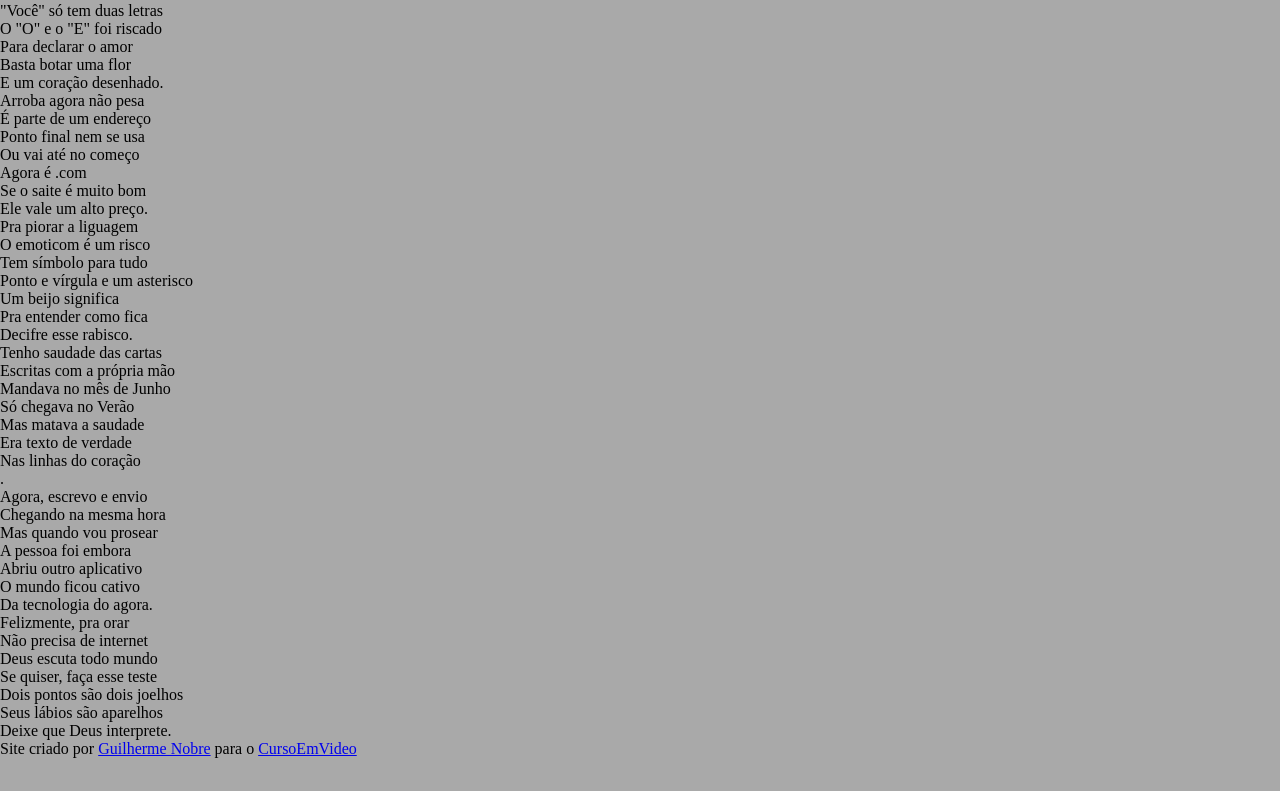
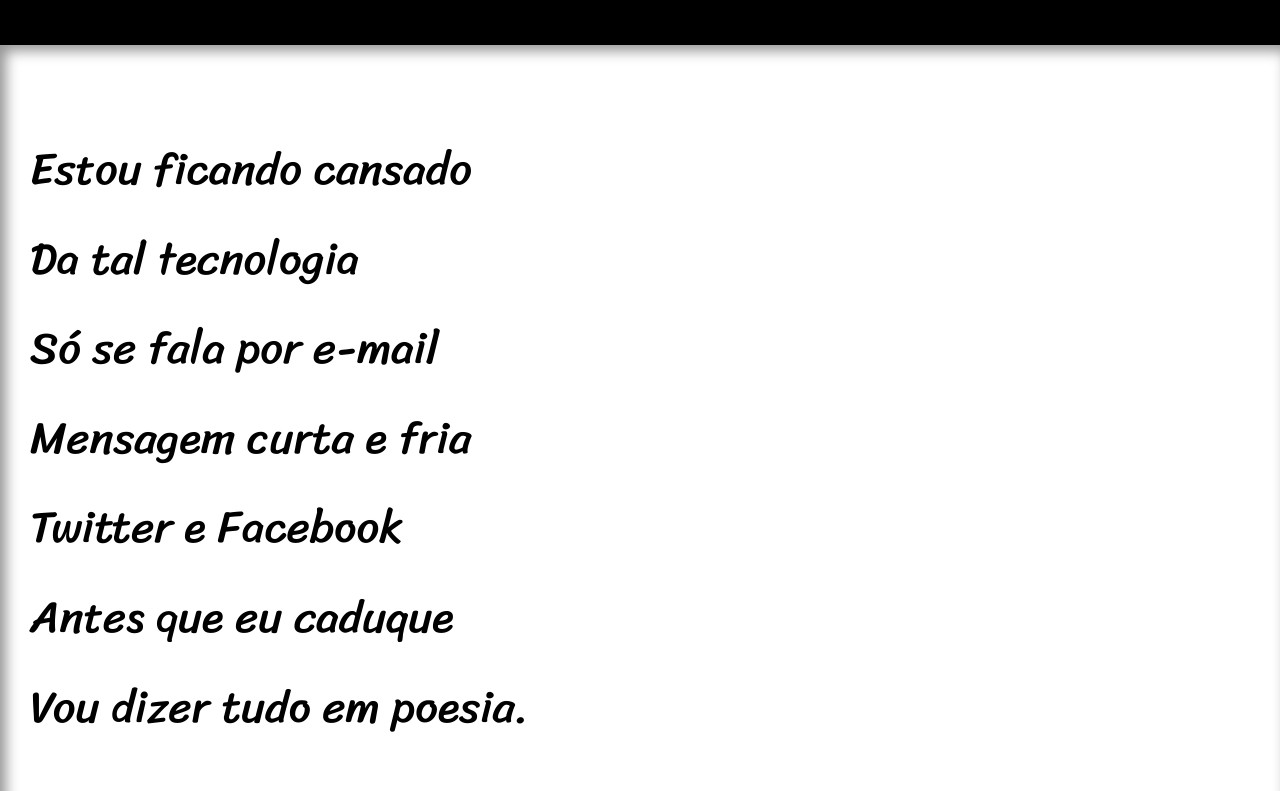
Before and after one commit to GuilhermeNobre06/projeto-cordel, a plain HTML site: page index.html in a window 1280 px wide. Shown: the part 215-1006 px from the top of the page. Before the commit the page ends 973 px from the top, so only its background shows below. Drawn offline with Linux system fonts and the light colour scheme; files that its build step writes are made by us from their sources.

Commit message:
estilos atualizados

```diff
--- a/estilo/style.css
+++ b/estilo/style.css
@@ -1,4 +1,12 @@
 @charset "UTF-8";
+
+@import url('https://fonts.googleapis.com/css2?family=Passion+One:wght@400;700;900&family=Sriracha&display=swap');
+
+:root{
+    --font1: Verdana, Geneva, Tahoma, sans-serif;
+    --font2: "Passion One", serif;
+    --font3: "Sriracha", serif;
+}
 
 *{
     margin: 0px;
@@ -8,9 +16,90 @@
 html, body{
     min-height: 100vh;
     background-color: darkgray;
+    font-family: var(--font1);
 }
 
 header{
     background-color: black;
     color: white;
+    text-align: center;
+    font-family: var(--font2);
 }
+
+header > h1 {
+    font-size: 10vw;
+    padding-top: 50px;
+    font-variant: small-caps;
+}
+
+header > p{
+    padding-bottom: 50px;
+}
+
+a{
+    color: white;
+    text-decoration: none;
+    font-weight: bold;
+}
+
+a:hover{
+    background-color: white;
+    color: black;
+    border-radius: 2px;
+    padding: 2px;
+    transition: 0.5s;
+}
+
+a::before{
+    content: '\00A0\1F517';
+    }
+
+section{
+    padding-top: 10vh;
+    padding-bottom: 10vh;
+    line-height: 2em;
+    padding-left: 30px;
+    font-family: var(--font3);
+    font-size: 3.5vw;
+}
+
+section > p{
+    padding-bottom: 2em;
+}
+
+section.normal{
+    background-color: white;
+    color: black;
+    box-shadow: inset 6px 6px 13px 0px rgba(0, 0, 0, 0.418);
+}
+
+section.imagem{
+    background-color: rgb(29, 29, 29);
+    color: white;
+    background-size: cover;
+    background-attachment: fixed;
+}
+
+section.imagem > p{
+    background-color: rgba(0, 0, 0, 0.541);
+    display: inline-block;
+    padding: 5px;
+    text-shadow: 1px 1px 0px black;
+}
+
+section#img01{
+    background-image: url(../imagens/background001.jpg);
+    background-position: right center;
+}
+
+section#img02{
+    background-image: url(../imagens/background002.jpg);
+    background-position: right center;
+}
+
+footer{
+    color: white;
+    background-color: black;
+    padding: 3px;
+    text-align: center;
+}
--- a/index.html
+++ b/index.html
@@ -4,12 +4,12 @@
     <meta charset="UTF-8">
     <meta name="viewport" content="width=device-width, initial-scale=1.0">
     <title>Cordel Moderno</title>
-    <link rel="stylesheet" href="style.css">
+    <link rel="stylesheet" href="estilo/style.css">
     <link rel="shortcut icon" href="imagens/favicon.ico" type="image/x-icon">
 </head>
 <body>
     <header>
-        <h1> CORDEL MODERNO</h1>
+        <h1> Cordel Moderno</h1>
         <p> por <a href="https://www.recantodasletras.com.br/poesias/3186743" target="_blank">Milton Duarte</a></p>
     </header>
 
@@ -27,7 +27,7 @@
     </section>
 
 
-    <section class="imagem">
+    <section class="imagem" id="img01">
         <p>
             Não é mais como era antes<br>
             É tudo abreviado<br>
@@ -63,7 +63,7 @@
     </section>
 
 
-    <section class="imagem">
+    <section class="imagem" id="img02">
         <p>
             Tenho saudade das cartas<br>
             Escritas com a própria mão<br>
@@ -71,9 +71,9 @@
             Só chegava no Verão<br>
             Mas matava a saudade<br>
             Era texto de verdade<br>
-            Nas linhas do coração
+            Nas linhas do coração.
         </p>
-    </section>.
+    </section>
 
 
     <section class="normal">
@@ -99,7 +99,7 @@
     </section>
 
     <footer>
-        Site criado por <a href="https://github.com/GuilhermeNobre06">Guilherme Nobre</a> para o <a href="https://www.youtube.com/channel/UCrWvhVmt0Qac3HgsjQK62FQ">CursoEmVideo</a>
+        Site criado por <a href="https://github.com/GuilhermeNobre06" target="_blank">Guilherme Nobre</a> para o <a href="https://www.youtube.com/channel/UCrWvhVmt0Qac3HgsjQK62FQ" target="_blank">CursoEmVideo</a>
     </footer>
 </body>
 </html>
```
